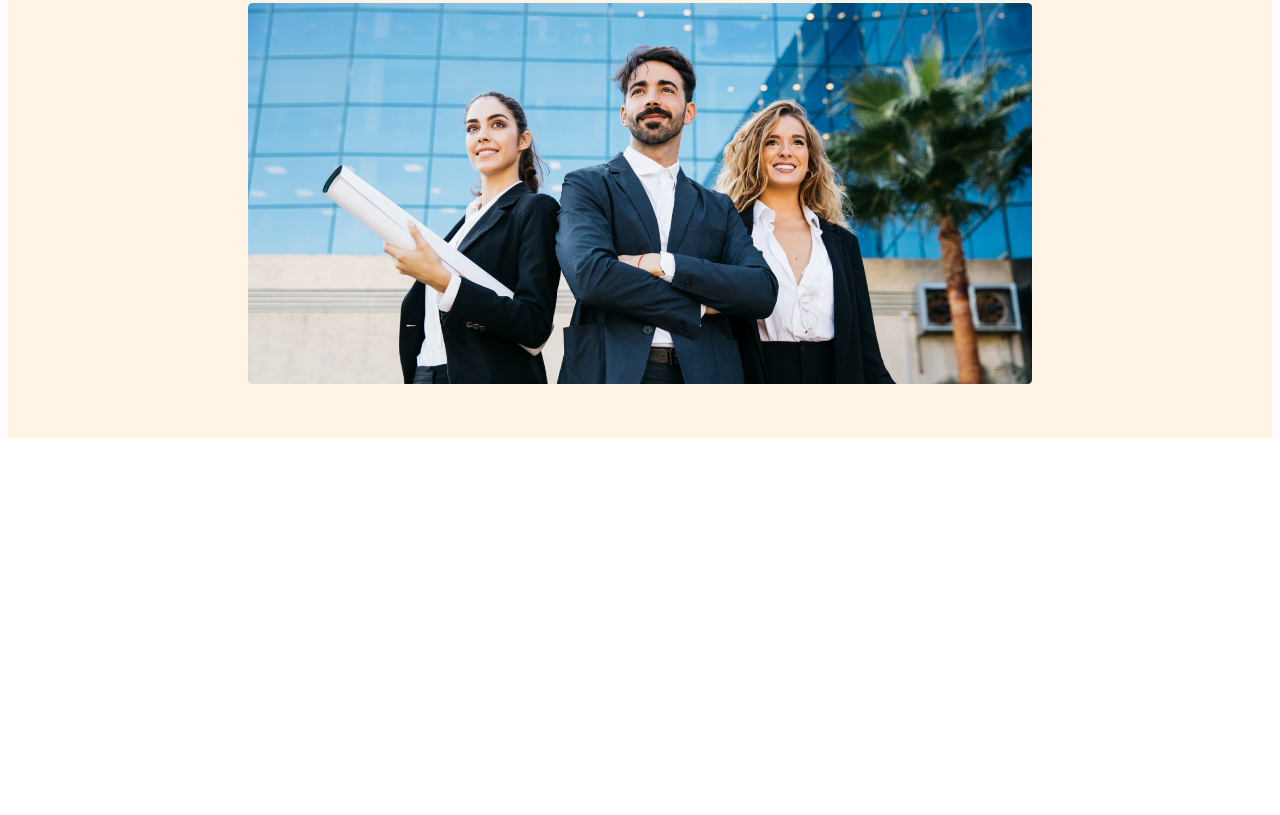
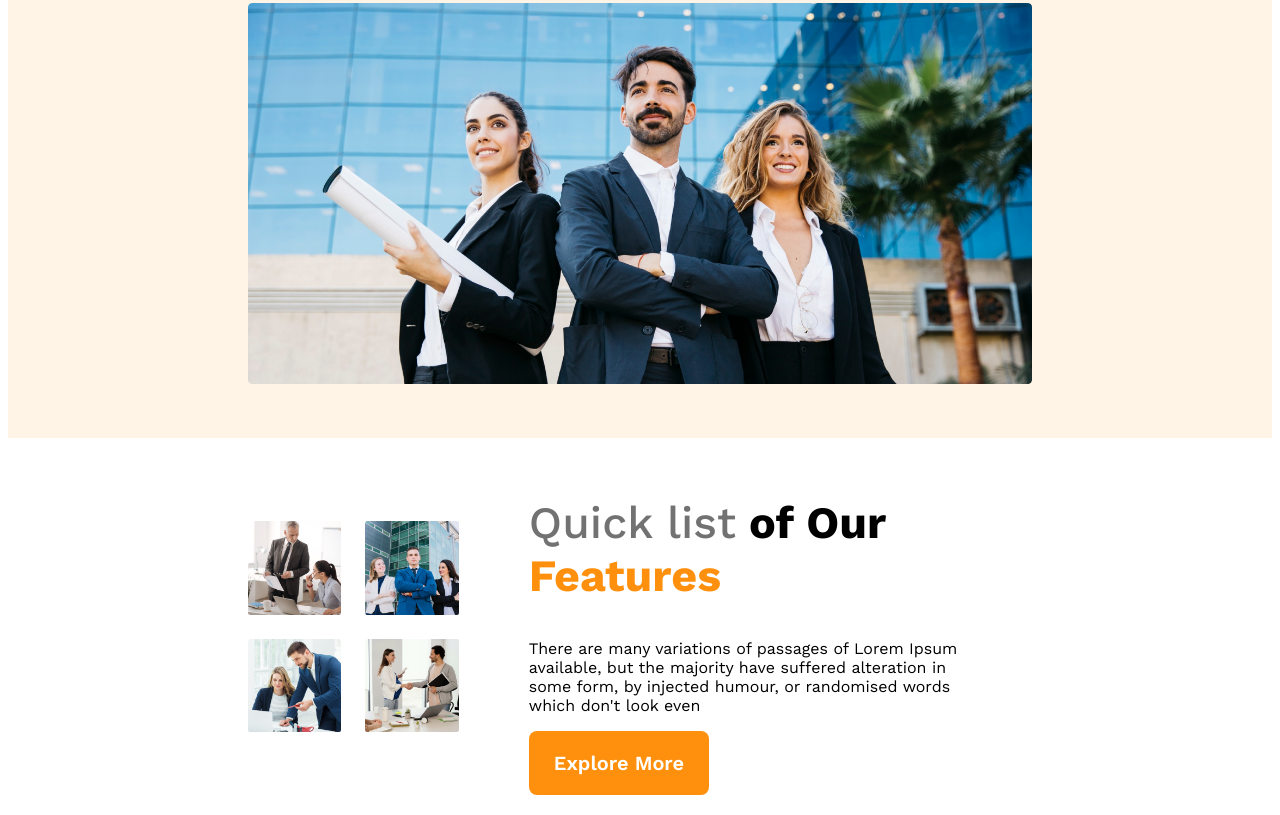
Before and after one commit to tkabir3066/g3-architect-website, a plain HTML site: page index.html in a window 1280 px wide. Shown: the part 617-1432 px from the top of the page. Before the commit the page ends 1063 px from the top, so only its background shows below. Drawn offline with nearby package versions, Linux system fonts and the light colour scheme.

Commit message:
features contenet added

```diff
--- a/index.html
+++ b/index.html
@@ -7,6 +7,7 @@
     <link rel="stylesheet" href="./styles/architect.css" />
   </head>
   <body>
+    <!-- header start -->
     <header>
       <nav>
         <h3 class="nav-title">G3 Architects</h3>
@@ -32,7 +33,33 @@
         <img src="./images/banner.png" alt="" />
       </div>
     </header>
-    <main></main>
+
+    <!-- header end -->
+    <main>
+      <!--   teams section -->
+      <section class="teams-container">
+        <div class="teams-img-container">
+          <img src="./images/team1.png" alt="" />
+          <img src="./images/team2.png" alt="" />
+          <img src="./images/team3.png" alt="" />
+          <img src="./images/team4.png" alt="" />
+        </div>
+
+        <div class="teams-content">
+          <h1 class="teams-title">
+            <span class="quick-list">Quick list</span>
+            <span>of Our</span>
+            <span class="text-features">Features</span>
+          </h1>
+          <p class="teams-description">
+            There are many variations of passages of Lorem Ipsum available, but
+            the majority have suffered alteration in some form, by injected
+            humour, or randomised words which don't look even
+          </p>
+          <button class="btn-primary">Explore More</button>
+        </div>
+      </section>
+    </main>
     <footer></footer>
   </body>
 </html>
--- a/styles/architect.css
+++ b/styles/architect.css
@@ -103,3 +103,45 @@ ul li a {
     flex-direction: column;
   }
 }
+
+/* main styles */
+main {
+  /* max-width: 1440px; */
+  margin: 20px 240px;
+}
+
+/* teams styles */
+.teams-container {
+  display: flex;
+  align-items: center;
+  justify-content: center;
+  /* gap: 20px; */
+}
+
+.teams-img-container {
+  display: grid;
+  grid-template-columns: repeat(2, 1fr);
+  gap: 1.5rem;
+}
+.teams-img-container img {
+  width: 100%;
+}
+
+.teams-content {
+  padding-left: 70px;
+  padding-right: 70px;
+}
+
+.teams-title {
+  font-size: 2.8rem;
+}
+
+.teams-title .quick-list {
+  color: #727272;
+  font-weight: 500;
+}
+
+.teams-title .text-features {
+  color: #ff900e;
+  font-weight: 700;
+}
```
